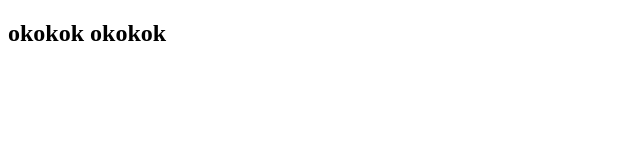
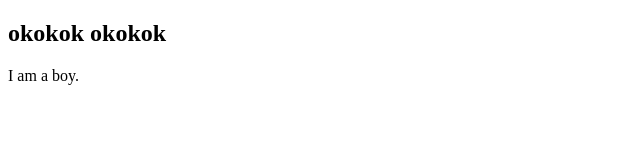
Before and after one commit to Rhythm1950/shahriarsite1, a plain HTML site: page index.html in a window 1280 px wide. Shown: the full height of the page, 0-640 px from the left. Drawn offline with Linux system fonts and the light colour scheme.

Commit message:
first commit

```diff
--- a/index.html
+++ b/index.html
@@ -7,5 +7,6 @@
 </head>
 <body>
     <h2>okokok okokok</h2>
+    <p>I am a boy.</p>
 </body>
 </html>
```
